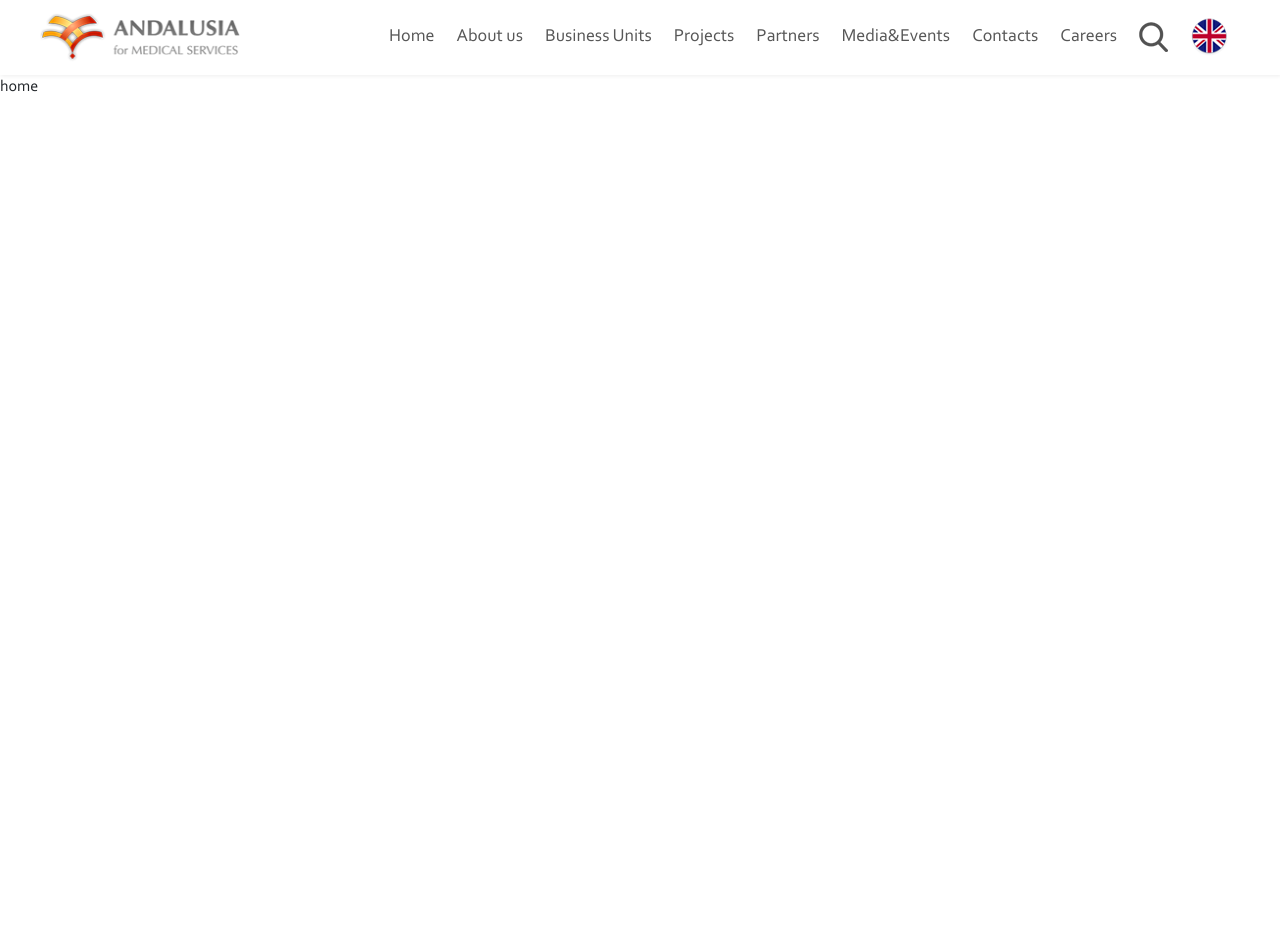
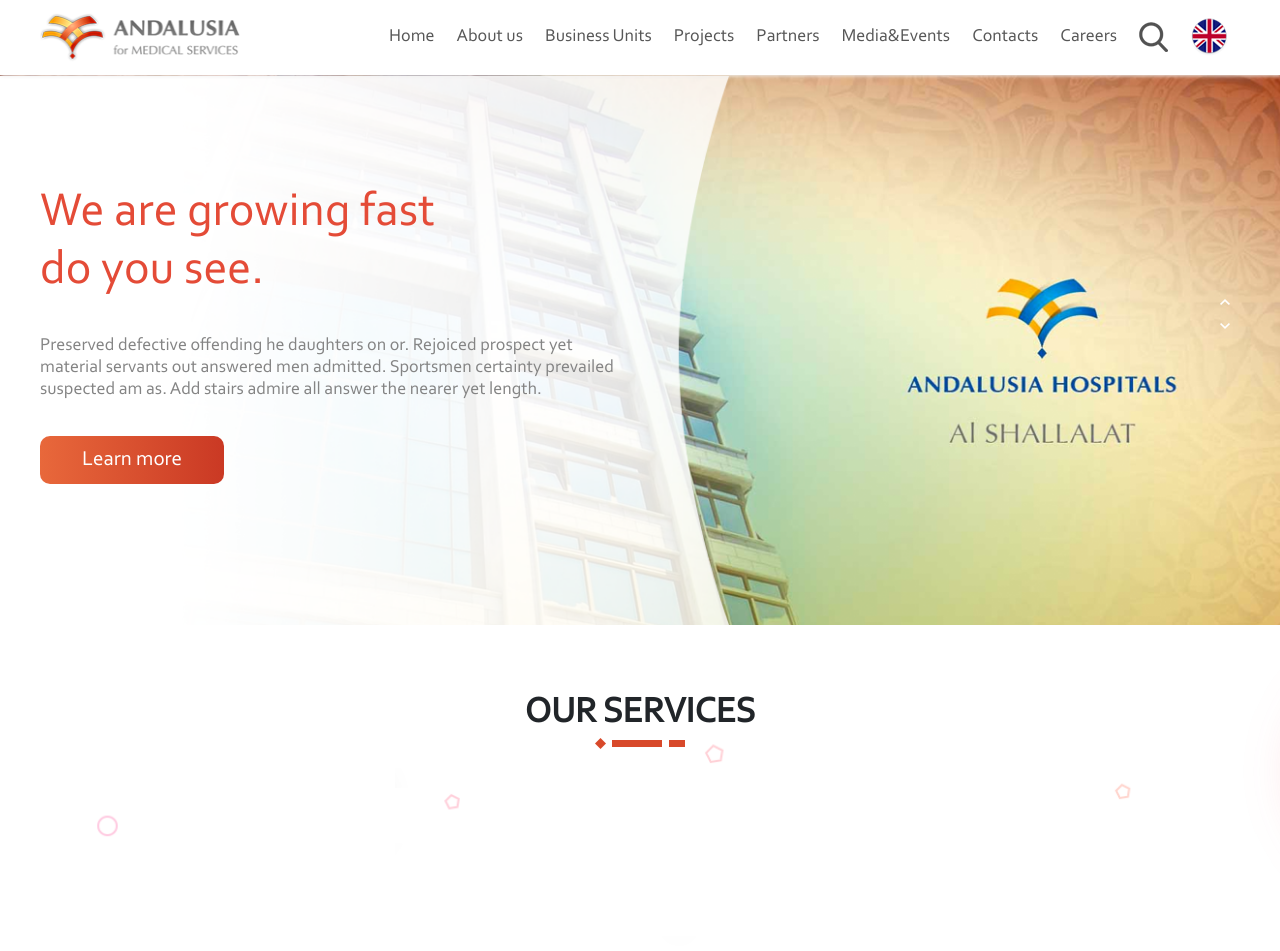
Before and after one commit to BudiSalah/Andalusia, a Vue app in the folder vue-js/: page / in a window 1280 px wide. Shown: the top 951 px of the page. Before the commit the page ends 800 px from the top, so only its background shows below. Built offline with nearby package versions, Linux system fonts and the light colour scheme.

Commit message:
import and finish sliders, services html/css without js

```diff
--- /dev/null
+++ b/vue-js/src/components/Services.vue
@@ -0,0 +1,60 @@
+<template>
+  <section
+    class="ourservices section section--services-pb section--services-bg parallax"
+  >
+    <div class="container">
+      <div class="headline text-center text-uppercase">
+        <h1 class="headline__text">Our services</h1>
+        <img
+          class="headline__icon"
+          src="@/assets/icon/icon-headling.png"
+          alt="Headline Icon"
+        />
+      </div>
+
+      <div class="services row parallax__list">
+        <!-- service item goes here! -->
+        <Service v-for="item in servicesData" :key="item.id" :iconUrl="item.iconUrl" :title="item.title" :description="item.description" />
+      </div>
+
+      <div class="btn-wrapper text-center">
+        <a href="#" class="btn btn--trans">View all services</a>
+      </div>
+    </div>
+  </section>
+</template>
+
+<script>
+import Service from "./unites/Service";
+
+export default {
+  name: "Services",
+  components: {
+    Service,
+  },
+  data: () => {
+    return {
+      servicesData: [
+          {
+              id: 1,
+              iconUrl: require("@/assets/icon/icon-hospital.png"),
+              title: "Service one",
+              description: "Preserved defective offending he daughters on or. Rejoiced prospect yet material servants out answered men admitted."
+          },
+          {
+              id: 2,
+              iconUrl: require("@/assets/icon/icon-tooth.png"),
+              title: "Service two",
+              description: "Preserved defective offending he daughters on or. Rejoiced prospect yet material servants out answered men admitted."
+          },
+          {
+              id: 3,
+              iconUrl: require("@/assets/icon/icon-hospital2.png"),
+              title: "Service three",
+              description: "Preserved defective offending he daughters on or. Rejoiced prospect yet material servants out answered men admitted."
+          },
+      ],
+    };
+  },
+};
+</script>
--- a/vue-js/src/components/Sliders.vue
+++ b/vue-js/src/components/Sliders.vue
@@ -2,57 +2,27 @@
   <section class="slider">
     <div id="splide">
       <div class="slider__controller slider__controller--rtl splide__arrows">
-        <img src="images/icon/icon-up-arrow.png" alt="Slider Icon" class="slider__btn slider__prev-btn splide__arrow splide__arrow--prev">
+        <img src="@/assets/icon/icon-up-arrow.png" alt="Slider Icon" class="slider__btn slider__prev-btn splide__arrow splide__arrow--prev">
         <div class="slider__index-list"></div>
-        <img src="images/icon/icon-down-arrow.png" alt="Slider Icon" class="slider__btn slider__next-btn splide__arrow splide__arrow--next">
+        <img src="@/assets/icon/icon-down-arrow.png" alt="Slider Icon" class="slider__btn slider__next-btn splide__arrow splide__arrow--next">
       </div>
 
       <div class="splide__track">
         <div class="slider__list splide__list">
-          <div class="slider__item splide__slide" style="background-image: url('./assets/bg/bg-slide1.png');">
-            <div class="container">
-              <div class="row slider__row">
-                <div class="col-12 col-md-6">
-                  <h1 class="slider__title text-rtl">We are growing fast <br>do you see.</h1>
-                  <p class="slider__text text-rtl">Preserved defective offending he daughters on or. Rejoiced prospect yet material servants out answered men admitted. Sportsmen certainty prevailed suspected am as. Add stairs admire all answer the nearer yet length.</p>
+          <!-- slider item goes here -->
+          <Slider
+            :sliderImgUrl="sliderImg"
+            sliderTitle="We are growing fast do you see."
+            sliderText="Preserved defective offending he daughters on or. Rejoiced prospect yet material servants out answered men admitted. Sportsmen certainty prevailed suspected am as. Add stairs admire all answer the nearer yet length."
+            sliderMoreUrl="#"
+          />
+          <Slider
+            :sliderImgUrl="sliderImg"
+            sliderTitle="We are growing fast do you see."
+            sliderText="Preserved defective offending he daughters on or. Rejoiced prospect yet material servants out answered men admitted. Sportsmen certainty prevailed suspected am as. Add stairs admire all answer the nearer yet length."
+            sliderMoreUrl="#"
+          />
 
-                  <div class="btn-wrapper text-rtl">
-                    <a href="http://" class="btn">Learn more</a>
-                  </div>
-                </div>
-              </div>
-            </div>
-          </div>
-
-          <div class="slider__item splide__slide" style="background-image: url('./assets/bg/bg-slide1.png');">
-            <div class="container">
-              <div class="row slider__row">
-                <div class="col-12 col-md-6">
-                  <h1 class="slider__title text-rtl">We are growing fast <br>do you see.</h1>
-                  <p class="slider__text text-rtl">Preserved defective offending he daughters on or. Rejoiced prospect yet material servants out answered men admitted. Sportsmen certainty prevailed suspected am as. Add stairs admire all answer the nearer yet length.</p>
-
-                  <div class="btn-wrapper text-rtl">
-                    <a href="http://" class="btn">Learn more</a>
-                  </div>
-                </div>
-              </div>
-            </div>
-          </div>
-
-          <div class="slider__item splide__slide" style="background-image: url('./assets/bg/bg-slide1.png');">
-            <div class="container">
-              <div class="row slider__row">
-                <div class="col-12 col-md-6">
-                  <h1 class="slider__title text-rtl">We are growing fast <br>do you see.</h1>
-                  <p class="slider__text text-rtl">Preserved defective offending he daughters on or. Rejoiced prospect yet material servants out answered men admitted. Sportsmen certainty prevailed suspected am as. Add stairs admire all answer the nearer yet length.</p>
-
-                  <div class="btn-wrapper text-rtl">
-                    <a href="http://" class="btn">Learn more</a>
-                  </div>
-                </div>
-              </div>
-            </div>
-          </div>
         </div>
       </div>
     </div>
@@ -60,28 +30,22 @@
 </template>
 
 <script>
+import Slider from "./unites/Slider";
+
 export default {
-  name: 'Slider',
-  props: {
-    msg: String
+  name: 'Sliders',
+  components: {
+    Slider
+  },
+  data: () => {
+    return {
+      sliderImg: require("@/assets/bg/bg-slide1.png")
+    }
   }
 }
 </script>
 
 <!-- Add "scoped" attribute to limit CSS to this component only -->
 <style scoped lang="scss">
-h3 {
-  margin: 40px 0 0;
-}
-ul {
-  list-style-type: none;
-  padding: 0;
-}
-li {
-  display: inline-block;
-  margin: 0 10px;
-}
-a {
-  color: #42b983;
-}
+
 </style>
--- /dev/null
+++ b/vue-js/src/components/unites/Service.vue
@@ -0,0 +1,24 @@
+<template>
+  <div class="services__item col-12 col-md-4 text-center">
+    <img
+      class="services__icon"
+      :src="iconUrl"
+      alt="Service Icon"
+    />
+    <h3 class="services__title">{{title}}</h3>
+    <p class="services__text">
+      {{description}}
+    </p>
+  </div>
+</template>
+
+<script>
+export default {
+  name: "Service",
+  props: {
+      iconUrl: String,
+      title: String,
+      description: String
+  }
+};
+</script>
--- a/vue-js/src/components/unites/Slider.vue
+++ b/vue-js/src/components/unites/Slider.vue
@@ -1,87 +1,32 @@
 <template>
-  <section class="slider">
-    <div id="splide">
-      <div class="slider__controller slider__controller--rtl splide__arrows">
-        <img src="images/icon/icon-up-arrow.png" alt="Slider Icon" class="slider__btn slider__prev-btn splide__arrow splide__arrow--prev">
-        <div class="slider__index-list"></div>
-        <img src="images/icon/icon-down-arrow.png" alt="Slider Icon" class="slider__btn slider__next-btn splide__arrow splide__arrow--next">
-      </div>
+  <div class="slider__item splide__slide" :style="{backgroundImage: 'url(' + sliderImgUrl + ')'}">
+    <div class="container">
+      <div class="row slider__row">
+        <div class="col-12 col-md-6">
+          <h1 class="slider__title text-rtl">{{sliderTitle}}</h1>
+          <p class="slider__text text-rtl">{{sliderText}}</p>
 
-      <div class="splide__track">
-        <div class="slider__list splide__list">
-          <div class="slider__item splide__slide" style="background-image: url('./assets/bg/bg-slide1.png');">
-            <div class="container">
-              <div class="row slider__row">
-                <div class="col-12 col-md-6">
-                  <h1 class="slider__title text-rtl">We are growing fast <br>do you see.</h1>
-                  <p class="slider__text text-rtl">Preserved defective offending he daughters on or. Rejoiced prospect yet material servants out answered men admitted. Sportsmen certainty prevailed suspected am as. Add stairs admire all answer the nearer yet length.</p>
-
-                  <div class="btn-wrapper text-rtl">
-                    <a href="http://" class="btn">Learn more</a>
-                  </div>
-                </div>
-              </div>
-            </div>
-          </div>
-
-          <div class="slider__item splide__slide" style="background-image: url('./assets/bg/bg-slide1.png');">
-            <div class="container">
-              <div class="row slider__row">
-                <div class="col-12 col-md-6">
-                  <h1 class="slider__title text-rtl">We are growing fast <br>do you see.</h1>
-                  <p class="slider__text text-rtl">Preserved defective offending he daughters on or. Rejoiced prospect yet material servants out answered men admitted. Sportsmen certainty prevailed suspected am as. Add stairs admire all answer the nearer yet length.</p>
-
-                  <div class="btn-wrapper text-rtl">
-                    <a href="http://" class="btn">Learn more</a>
-                  </div>
-                </div>
-              </div>
-            </div>
-          </div>
-
-          <div class="slider__item splide__slide" style="background-image: url('./assets/bg/bg-slide1.png');">
-            <div class="container">
-              <div class="row slider__row">
-                <div class="col-12 col-md-6">
-                  <h1 class="slider__title text-rtl">We are growing fast <br>do you see.</h1>
-                  <p class="slider__text text-rtl">Preserved defective offending he daughters on or. Rejoiced prospect yet material servants out answered men admitted. Sportsmen certainty prevailed suspected am as. Add stairs admire all answer the nearer yet length.</p>
-
-                  <div class="btn-wrapper text-rtl">
-                    <a href="http://" class="btn">Learn more</a>
-                  </div>
-                </div>
-              </div>
-            </div>
+          <div class="btn-wrapper text-rtl">
+            <a :href="sliderMoreUrl" class="btn">Learn more</a>
           </div>
         </div>
       </div>
     </div>
-  </section>
+  </div>
 </template>
 
 <script>
 export default {
   name: 'Slider',
   props: {
-    msg: String
+    sliderImgUrl: String,
+    sliderTitle: String,
+    sliderText: String,
+    sliderMoreUrl: String
   }
 }
 </script>
 
 <!-- Add "scoped" attribute to limit CSS to this component only -->
 <style scoped lang="scss">
-h3 {
-  margin: 40px 0 0;
-}
-ul {
-  list-style-type: none;
-  padding: 0;
-}
-li {
-  display: inline-block;
-  margin: 0 10px;
-}
-a {
-  color: #42b983;
-}
 </style>
--- a/vue-js/src/scss/_header.scss
+++ b/vue-js/src/scss/_header.scss
@@ -229,6 +229,7 @@
         font-size: 48px;
         color: $color-menu-hover;
         margin-bottom: $margin-bottom;
+        max-width: 400px;
 
         @media screen and (max-width: 991px) {
             font-size: 32px;
--- a/vue-js/src/views/Home.vue
+++ b/vue-js/src/views/Home.vue
@@ -1,17 +1,20 @@
 <template>
   <div class="home">
-    home
+    <Sliders />
+    <Services />
   </div>
 </template>
 
 <script>
 // @ is an alias to /src
-// import HelloWorld from '@/components/HelloWorld.vue'
+import Sliders from "@/components/Sliders";
+import Services from "@/components/Services";
 
 export default {
-  name: 'Home',
+  name: "Home",
   components: {
-
-  }
-}
+    Sliders,
+    Services,
+  },
+};
 </script>
```
Also changed, not shown: vue-js/src/App.vue (+3 -9 lines).
